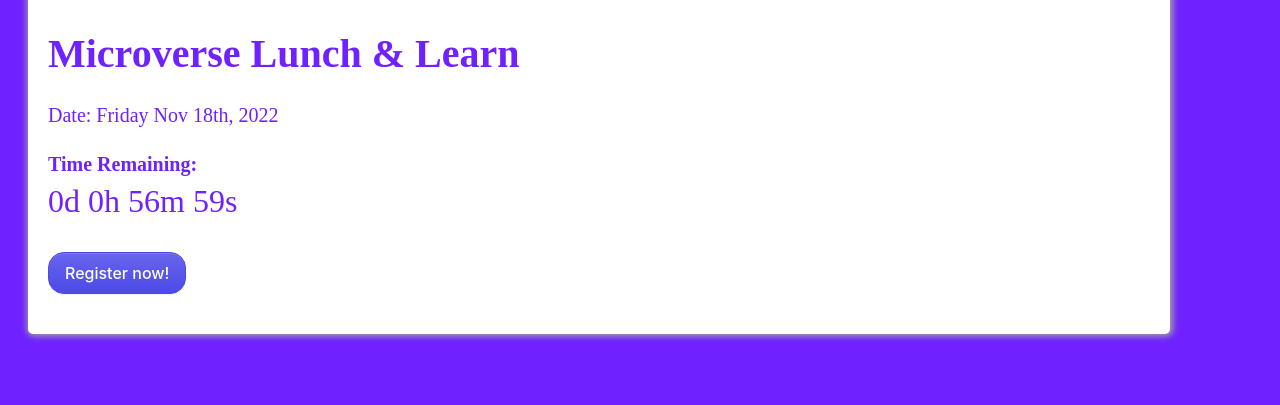
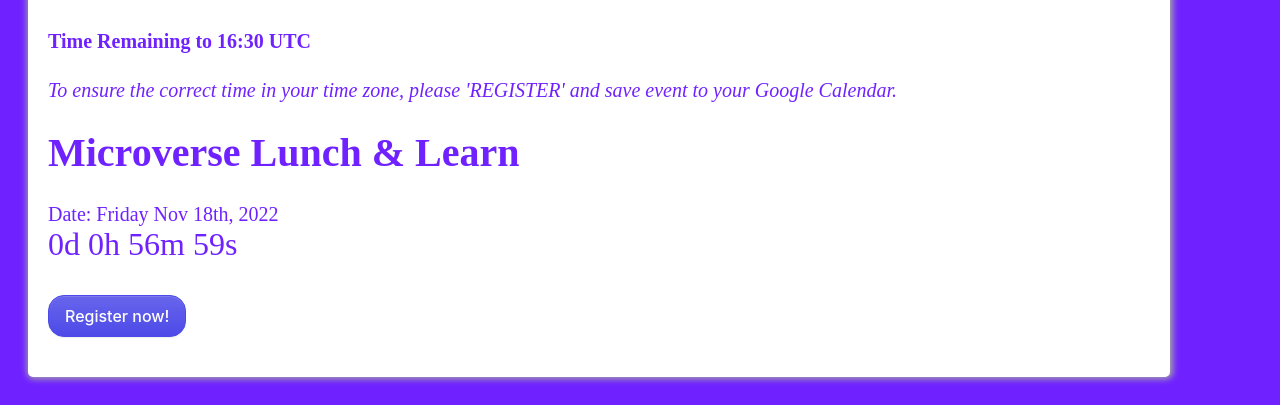
Before and after one commit to steveWDamesJr/lunch-and-learn-countdown, a plain HTML site: page index.html in a window 1280 px wide. Shown: the part 876-1281 px from the top of the page. Before the commit the page ends 1238 px from the top, so only its background shows below. Drawn offline with Linux system fonts and the light colour scheme.

Commit message:
Update event time message

```diff
--- a/index.html
+++ b/index.html
@@ -11,18 +11,23 @@
 
   <main>
     <div class="outerBox">
-    <div class="innerBox">
-      <img class="e-banner" src="https://res.cloudinary.com/webdevjunior/image/upload/v1668704581/Treasure_ecoirs.png"  alt="event-banner">
+      <div class="innerBox">
+        <img class="e-banner" src="https://res.cloudinary.com/webdevjunior/image/upload/v1668704581/Treasure_ecoirs.png"    alt="event-banner">
+        <div class="Time">
+          <h4>Time Remaining to 16:30 UTC</h4>
+          <em>To ensure the correct time in your time zone, please 'REGISTER'</em>
+          <em>and save event to your Google Calendar.</em>
+       </div>
+        <h1>Microverse Lunch & Learn</h1>
+        <p>Date: Friday Nov 18th, 2022</p>
 
-      <h1>Microverse Lunch & Learn</h1>
-      <p>Date: Friday Nov 18th, 2022</p>
+        <p class="timeRemaining" id="lunch&learn"></p>
 
-      <h4>Time Remaining:</h4>
-      <p class="timeRemaining" id="lunch&learn"></p>
-
-      <p class="register"><a class="button" href="https://microverse.zoom.us/webinar/register/6916661261096/WN_qVYkFOoLSbq8WXeAjiJSLw">Register now! <a/> <p/>
-
-    </div>
+        <p class="register">
+          <a class="button" href="https://microverse.zoom.us/webinar/register/6916661261096/  WN_qVYkFOoLSbq8WXeAjiJSLw">Register now!
+          </a>
+        </p>
+      </div>
     </div>
   </main>
 
```
